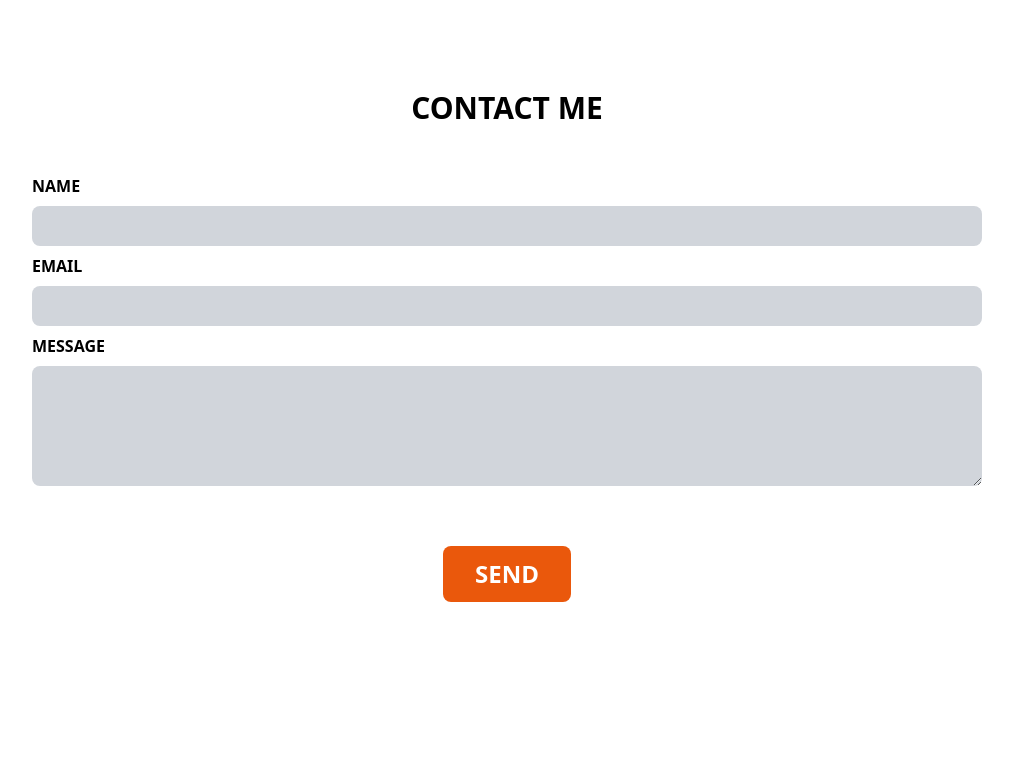
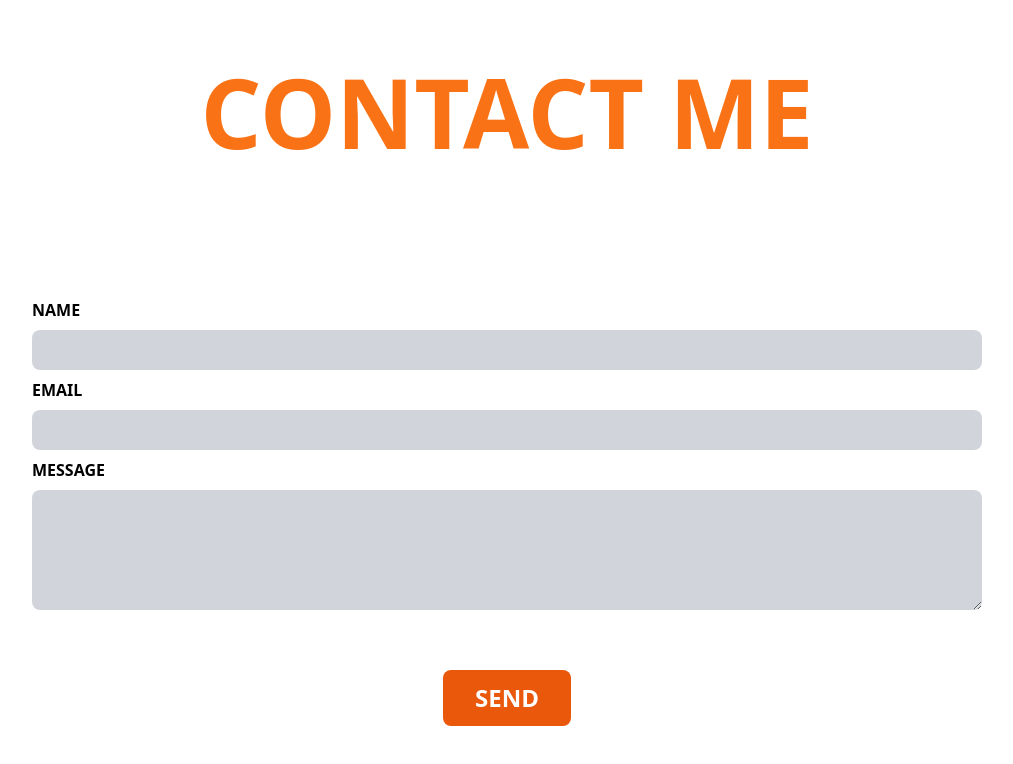
Before and after one commit to jashansingh303/Portfolio, a Next.js app: page /components/contact in a window 1280 px wide. Shown: the top 764 px of the page, without its empty margins (133-1146 px from the left). Built offline with nearby package versions, Linux system fonts and the light colour scheme.

Commit message:
updated contact section

```diff
--- a/pages/components/contact.js
+++ b/pages/components/contact.js
@@ -18,9 +18,11 @@ const ContactUs = () => {
   };
 
   return (
+    <div>
+      <m.h1 viewport={{ once: true }} initial={{opacity:0, x:"-100%"}} whileInView={{opacity:1, x:"0"}} transition={{duration:1.4, ease:"easeInOut"}}
+      className="uppercase text-center lg:text-8xl md:text-5xl text-4xl py-[20%] lg:py-[5%] text-orange-500">Contact Me</m.h1>
       <form className="mt-[200px] lg:mt-[50px] px-[25px] bg-white text-black rounded-lg flex flex-col mx-auto leading-10 max-w-[1000px] uppercase">
-      <h1 className='text-3xl text-center py-10 '>Contact Me</h1>
-      <label>Name</label>
+        <label className='mt-4'>Name</label>
         <input type="text" name="user_name" className='text-black justify-center rounded-lg pl-3 bg-gray-300'/>
         <label>Email</label>
         <input type="email" name="user_email" className='text-black rounded-lg pl-3 bg-gray-300' />
@@ -28,6 +30,7 @@ const ContactUs = () => {
         <textarea name="message" className='text-black rounded-lg pb-10 mb-5 pl-3 bg-gray-300'/>
         <m.input type="submit" value="Send" className='m-10 bg-orange-600 h-14 w-32 mx-auto rounded-lg text-2xl  mb-10 text-white uppercase cursor-pointer' whileTap={{scale:0.9}} whileHover={{scale: 1.2}} />
       </form>
+    </div>
   );
 };
 
--- a/pages/index.js
+++ b/pages/index.js
@@ -86,7 +86,7 @@ export default function Home() {
 
         <div className='h-4'></div>
 
-        <m.section id='contact' className='bg-gray-800 min-h-screen lg:pt-40 pt-1 pb-3' initial={{ opacity:0, x:"-100%"}} whileInView={{ opacity:1, x:"0"}}  transition={{duration:1.5 , ease: "easeIn"}}>
+        <m.section viewport={{ once: true }} id='contact' className='bg-gray-800 min-h-screen lg:pt-20 pt-1 pb-3' initial={{ opacity:0, x:"-100%"}} whileInView={{ opacity:1, x:"0"}}  transition={{duration:1.5 , ease: "easeIn"}}>
           <ContactUs/>
         </m.section>
 
```
Lines whose indentation alone changed are shown as unchanged.
